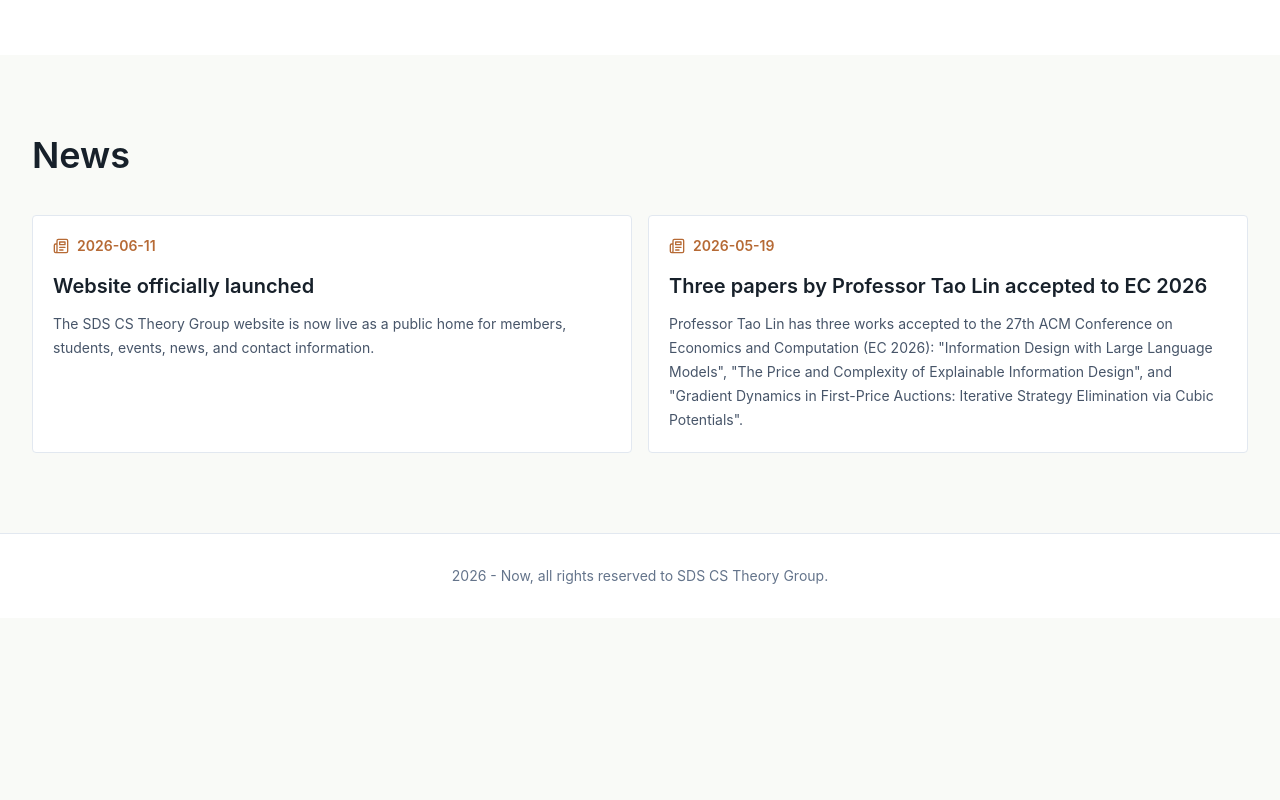
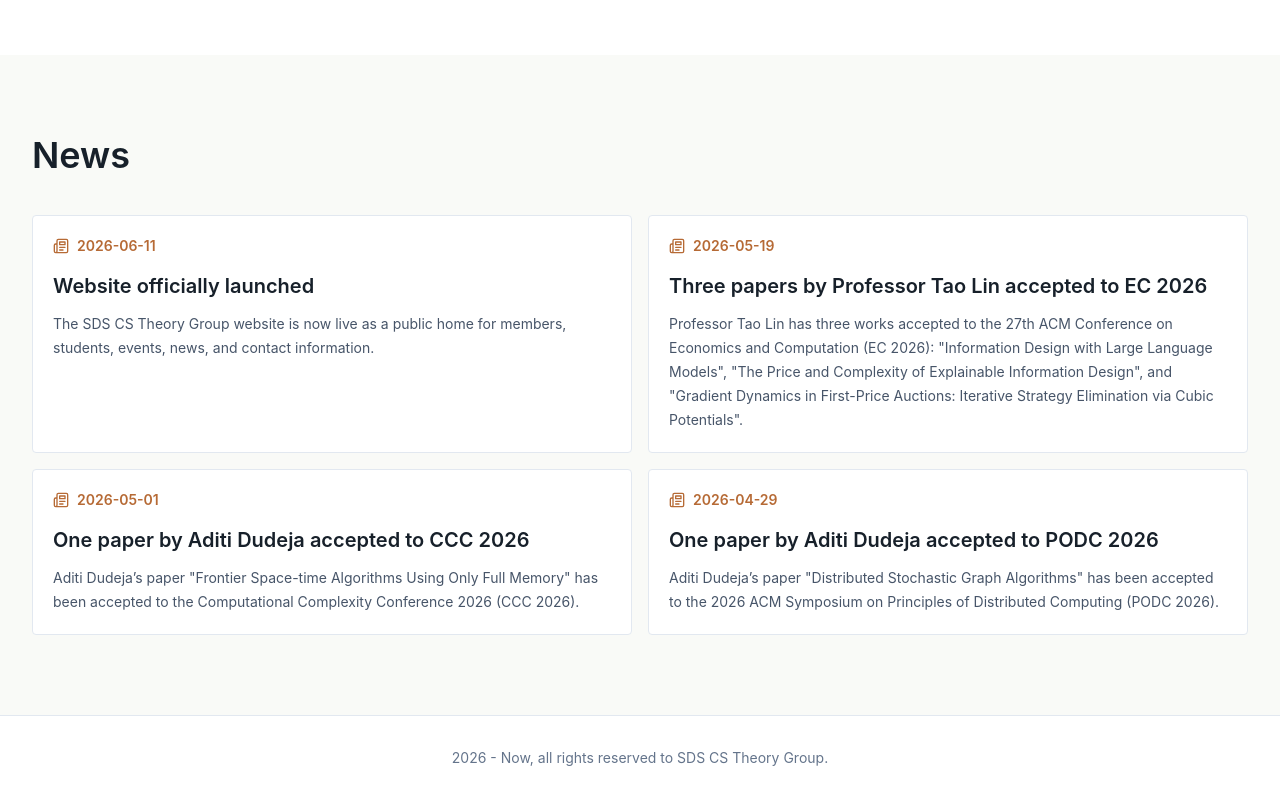
Before and after one commit to sds-theory/sds-theory.github.io, a React (Vite) app: page / in a window 1280 px wide. Shown: the part 1638-2438 px from the top of the page. Before the commit the page ends 2256 px from the top, so only its background shows below. Built offline with nearby package versions, Linux system fonts and the light colour scheme.

Commit message:
Update people profiles and news

```diff
--- a/src/components/PersonCard.tsx
+++ b/src/components/PersonCard.tsx
@@ -6,8 +6,8 @@ export function PersonCard({ person }: { person: Person }) {
   const { i18n, t } = useTranslation();
 
   return (
-    <article className="group overflow-hidden rounded border border-slate-200 bg-white shadow-sm transition duration-300 hover:-translate-y-1 hover:border-tealstone/55 hover:shadow-xl">
-      <div className="h-48 overflow-hidden bg-slate-100 sm:h-44">
+    <article className="group flex h-full flex-col overflow-hidden rounded border border-slate-200 bg-white shadow-sm transition duration-300 hover:-translate-y-1 hover:border-tealstone/55 hover:shadow-xl">
+      <div className="h-48 flex-none overflow-hidden bg-slate-100 sm:h-44">
         {person.avatar ? (
           <img
             src={`${import.meta.env.BASE_URL}${person.avatar}`}
@@ -22,7 +22,7 @@ export function PersonCard({ person }: { person: Person }) {
         )}
       </div>
 
-      <div className="p-4">
+      <div className="flex flex-1 flex-col p-4">
         <p className="text-xs font-semibold uppercase tracking-normal text-copper">{textOf(person.role, i18n.language)}</p>
         <h3 className="mt-2 text-xl font-semibold text-ink">{textOf(person.name, i18n.language)}</h3>
         <p className="mt-1 text-sm text-slate-500">{textOf(person.title, i18n.language)}</p>
@@ -50,7 +50,7 @@ export function PersonCard({ person }: { person: Person }) {
           ))}
         </div>
 
-        <div className="mt-5 flex flex-wrap gap-2">
+        <div className="mt-auto flex flex-wrap gap-2 pt-5">
           {person.website && (
             <a
               href={person.website}
--- a/src/data/site.ts
+++ b/src/data/site.ts
@@ -177,6 +177,30 @@ export const faculty: Person[] = [
       zh: '研究方向是流式、动态和在线场景下的图问题。此前曾在萨尔茨堡大学大数据算法研究组从事博士后研究。',
     },
   },
+  {
+    name: { en: 'Konstantinos Courcoubetis', zh: 'Konstantinos Courcoubetis' },
+    title: { en: 'Presidential Chair Professor', zh: '校长讲座教授' },
+    role: { en: 'Member', zh: '成员' },
+    initials: 'KC',
+    avatar: 'images/faculty-konstantinos-courcoubetis.jpg',
+    avatarPosition: '50% 18%',
+    website: 'https://sds.cuhk.edu.cn/teacher/473',
+    profile: 'https://sds.cuhk.edu.cn/teacher/473',
+    education: {
+      en: 'Ph.D., University of California, Berkeley',
+      zh: '博士，加利福尼亚大学伯克利分校',
+    },
+    research: [
+      { en: 'Network economics', zh: '网络经济学' },
+      { en: 'Sharing economy and mobility', zh: '共享经济与移动性' },
+      { en: 'Resource sharing and auctions', zh: '资源共享与拍卖' },
+      { en: 'Smart grids and energy systems', zh: '智能电网与能源系统' },
+    ],
+    bio: {
+      en: 'His research interests include economics and performance analysis of networks and internet technologies, sharing economy and mobility, regulation policy, smart grids and energy systems, resource sharing and auctions.',
+      zh: '研究方向包括网络和互联网技术的经济与性能分析、共享经济与移动性、监管政策、智能电网和能源系统、资源共享与拍卖。',
+    },
+  },
 ];
 
 export const students: Person[] = [
@@ -186,8 +210,7 @@ export const students: Person[] = [
     role: { en: 'Student Member', zh: '学生成员' },
     initials: 'TZ',
     website: 'https://chenjb1997.github.io/',
-    affiliation: { en: 'CUHK-Shenzhen', zh: '香港中文大学（深圳）' },
-    period: { en: 'Fall 2026 - present', zh: '2026 年秋季至今' },
+    period: { en: '2026 - present', zh: '2026 至今' },
     advisor: { en: 'Advisor: Jingbang Chen', zh: '导师：陈靖邦' },
     research: [
       { en: 'Graph theory', zh: '图论' },
@@ -196,8 +219,27 @@ export const students: Person[] = [
       { en: 'Convex optimization', zh: '凸优化' },
     ],
     bio: {
-      en: 'B.S. at Peking University. ICPC Gold and NOI Silver.',
-      zh: '本科毕业于北京大学。曾获 ICPC 金牌、NOI 银牌。',
+      en: 'Ph.D. student advised by Jingbang Chen.',
+      zh: '陈靖邦指导的博士生。',
+    },
+  },
+  {
+    name: { en: 'Mingjie Wang', zh: '汪明杰' },
+    title: { en: 'Ph.D. Student', zh: '博士生' },
+    role: { en: 'Student Member', zh: '学生成员' },
+    initials: 'MW',
+    avatar: 'images/student-mingjie-wang.jpg',
+    avatarPosition: '50% 16%',
+    website: 'https://sds.cuhk.edu.cn/en/node/1206',
+    profile: 'https://sds.cuhk.edu.cn/en/node/1206',
+    period: { en: '2023 - present', zh: '2023 至今' },
+    advisor: { en: 'Advisor: Konstantinos Courcoubetis', zh: '导师：Konstantinos Courcoubetis' },
+    research: [
+      { en: 'Operations research', zh: '运筹' },
+    ],
+    bio: {
+      en: 'Ph.D. student advised by Konstantinos Courcoubetis.',
+      zh: 'Konstantinos Courcoubetis 指导的博士生。',
     },
   },
 ];
@@ -224,6 +266,28 @@ export const news: NewsItem[] = [
       zh: '林涛教授三篇论文《Information Design with Large Language Models》《The Price and Complexity of Explainable Information Design》《Gradient Dynamics in First-Price Auctions: Iterative Strategy Elimination via Cubic Potentials》被 the 27th ACM Conference on Economics and Computation (EC 2026) 录用。',
     },
   },
+  {
+    date: '2026-05-01',
+    title: {
+      en: 'One paper by Aditi Dudeja accepted to CCC 2026',
+      zh: 'Aditi Dudeja 一篇论文被 CCC 2026 录用',
+    },
+    summary: {
+      en: 'Aditi Dudeja’s paper "Frontier Space-time Algorithms Using Only Full Memory" has been accepted to the Computational Complexity Conference 2026 (CCC 2026).',
+      zh: 'Aditi Dudeja 一篇论文《Frontier Space-time Algorithms Using Only Full Memory》被 the Computational Complexity Conference 2026 (CCC 2026) 录用。',
+    },
+  },
+  {
+    date: '2026-04-29',
+    title: {
+      en: 'One paper by Aditi Dudeja accepted to PODC 2026',
+      zh: 'Aditi Dudeja 一篇论文被 PODC 2026 录用',
+    },
+    summary: {
+      en: 'Aditi Dudeja’s paper "Distributed Stochastic Graph Algorithms" has been accepted to the 2026 ACM Symposium on Principles of Distributed Computing (PODC 2026).',
+      zh: 'Aditi Dudeja 一篇论文《Distributed Stochastic Graph Algorithms》被 the 2026 ACM Symposium on Principles of Distributed Computing (PODC 2026) 录用。',
+    },
+  },
 ];
 
 export const prospective = {
--- a/src/language/i18n.ts
+++ b/src/language/i18n.ts
@@ -129,7 +129,7 @@ i18n.use(initReactI18next).init({
           status: '状态',
         },
         footer: {
-          line: '2026 至今，版权所有 SDS CS 理论研究组。',
+          line: '2026 至今，版权归 SDS CS 理论研究组所有。',
         },
         contact: {
           title: '联系我们',
--- a/src/pages/Faculty.tsx
+++ b/src/pages/Faculty.tsx
@@ -14,7 +14,7 @@ export function Faculty() {
         </div>
       </section>
       <section>
-        <div className="mx-auto grid max-w-4xl gap-5 px-4 py-12 sm:grid-cols-2 sm:px-6 lg:grid-cols-3 lg:px-8">
+        <div className="mx-auto grid max-w-6xl gap-4 px-4 py-12 sm:grid-cols-2 sm:px-6 lg:grid-cols-4 lg:px-8">
           {faculty.map((person) => (
             <PersonCard key={person.initials} person={person} />
           ))}
```
Also changed, not shown: public/images/faculty-konstantinos-courcoubetis.jpg (added), public/images/student-mingjie-wang.jpg (added).
